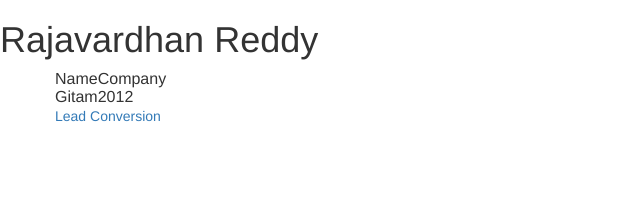
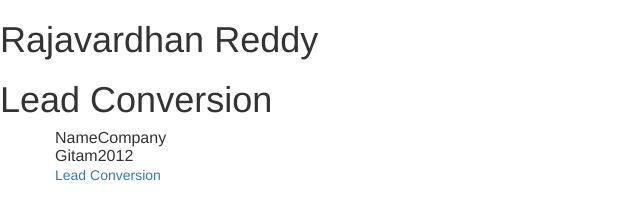
Before and after one commit to rajavardhan2geek/meetatrajavardhan, a plain HTML site: page index.html in a window 1280 px wide. Shown: the whole page, without its empty margins (0-640 px from the left). Drawn offline with nearby package versions, Linux system fonts and the light colour scheme.

Commit message:
included header

```diff
--- a/index.html
+++ b/index.html
@@ -5,7 +5,7 @@
 <h1>Rajavardhan Reddy </h1>
 </head>
 <body>
-
+ <h1>Lead Conversion</h1>
  <div class='container'>
   <div class='row'>
 <table>
```
